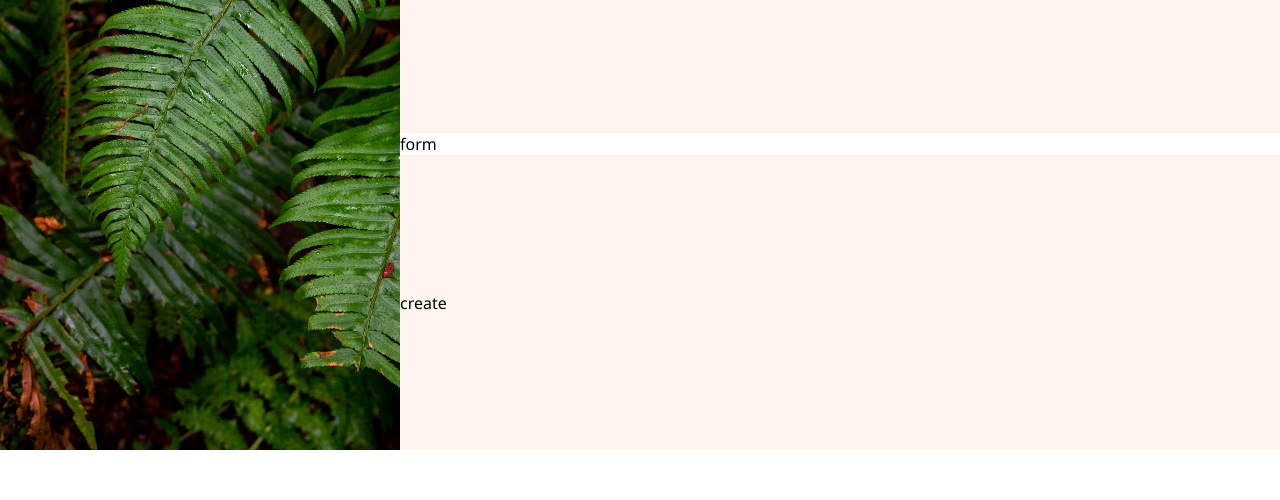
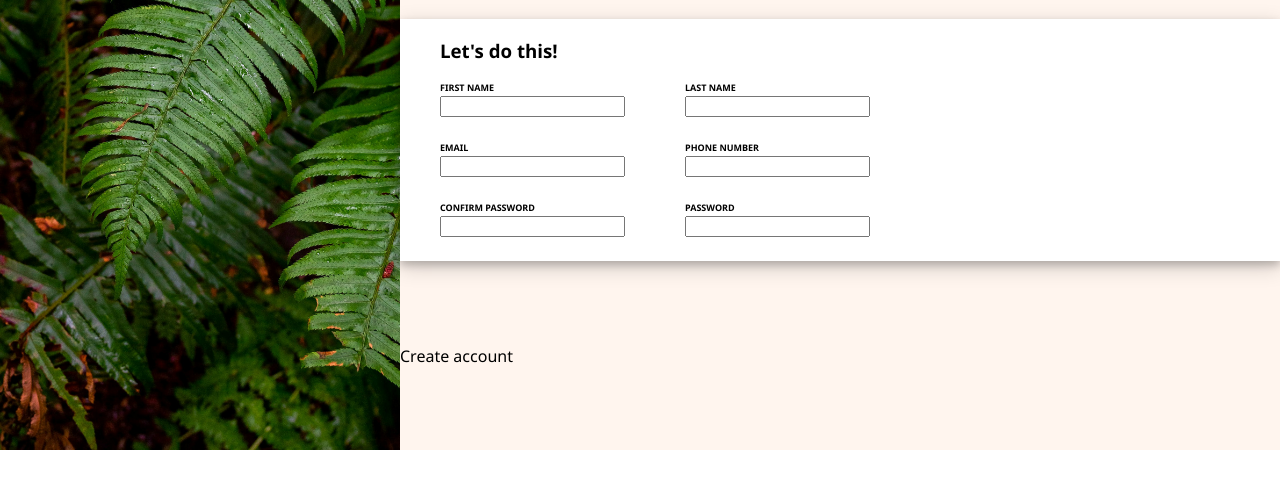
Before and after one commit to timcbuck/TOP-signup-form, a plain HTML site: page index.html in a window 1280 px wide. Shown: the part 300-800 px from the top of the page. Drawn offline with Linux system fonts and the light colour scheme.

Commit message:
Add form

```diff
--- a/index.html
+++ b/index.html
@@ -22,10 +22,33 @@
             <p>You <em>know</em> you want to.</p>
         </div>
         <div class="content-form">
-            form
+            <h3>Let's do this!</h3>
+            <form>
+                <div class="leftForm">
+                    <label for="firstName">FIRST NAME</label>
+                    <input type="text" id="firstName">
+                    <label for="email">EMAIL</label>
+                    <input type="email" id="email">
+                    <label for="confirmPassword">CONFIRM PASSWORD</label>
+                    <input type="password" id="confirmPassword">
+                </div>
+                <div class="rightForm">
+                    <label for="lastName">LAST NAME</label>
+                    <input type="text" id="lastName">
+                    <label for="phoneNumber">PHONE NUMBER</label>
+                    <input type="number" id="phoneNumber">
+                    <label for="password">PASSWORD</label>
+                    <input type="password" id="password">
+                </div>
+
+
+
+
+
+            </form>
         </div>
         <div class="content-end">
-            create
+            Create account
         </div>
     </div>
 </body>
--- a/styles.css
+++ b/styles.css
@@ -59,11 +59,30 @@ body {
 
 .content-form {
     background-color: white;
+    padding-left: 40px;
+    padding-right: 120px;
+    box-shadow: 0 4px 8px 0 rgba(0, 0, 0, 0.2), 0 6px 20px 0 rgba(0, 0, 0, 0.19);
 }
 
 .content-text {
     padding-left: 40px;
     padding-right: 120px;
     font-weight: bold;
-    font-size: 17px;
+    font-size: 1;
 }
+
+input {
+    margin: 0px 30px 24px 0px;
+}
+
+label {
+    display: block;
+    font-size: 9px;
+    font-weight: bold;
+}
+
+form {
+    max-width: 460px;
+    display: flex;
+    justify-content: space-between;
+}
```
